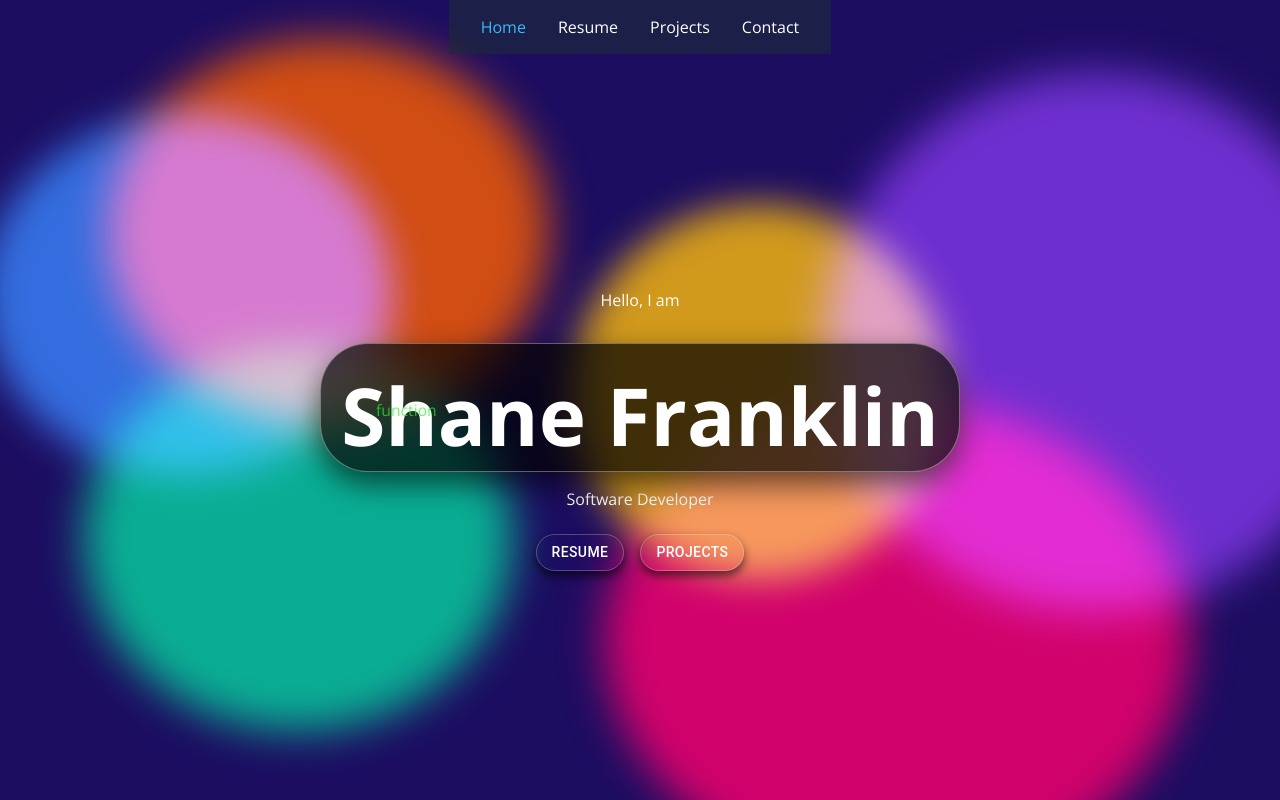
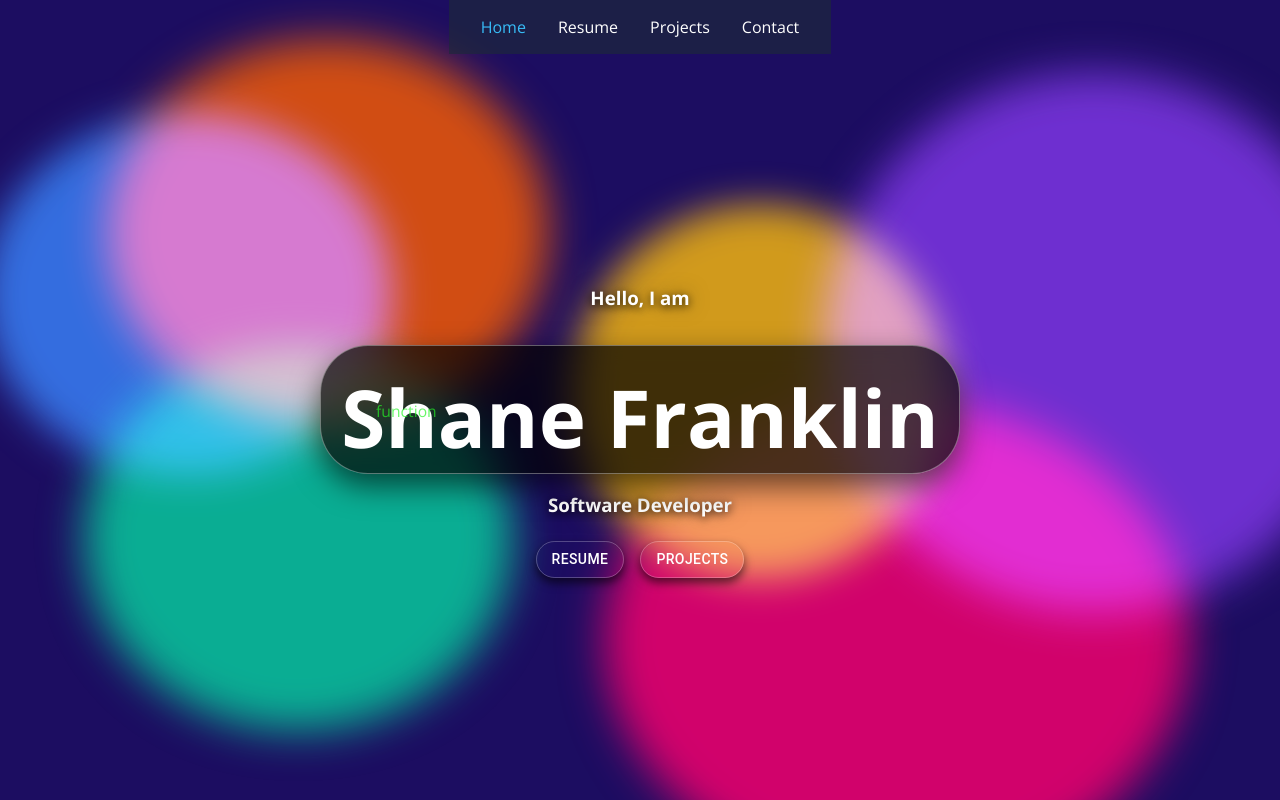
Before and after one commit to shaneTF/portfolio-website-nextjs, a Next.js app: page / in a window 1280 px wide. Built offline with nearby package versions, Linux system fonts and the light colour scheme; what @mui/material-nextjs would draw is missing.

Commit message:
Added some shadowing to the text on the homepage to make it stand out.

```diff
--- a/app/page.module.css
+++ b/app/page.module.css
@@ -10,6 +10,11 @@
 
 .headerHome {
   margin-bottom: 1rem;
+}
+
+.introText,
+.roleText {
+  text-shadow: 0 2px 8px rgba(0, 0, 0, 0.8), 0 0 20px rgba(0, 0, 0, 0.5);
 }
 
 .mainHome {
--- a/app/page.tsx
+++ b/app/page.tsx
@@ -8,7 +8,7 @@ export default function Home() {
     <>
       <div className={classes.homeContainer}>
         <header className={classes.headerHome}>
-          <p>Hello, I am</p>
+          <h3 className={classes.introText}>Hello, I am</h3>
         </header>
         <main className={classes.mainHome}>
           <div className={classes.symbolContainer}>
@@ -21,9 +21,7 @@ export default function Home() {
 
             <SymbolSpawner />
           </div>
-          <div>
-            <p>Software Developer</p>
-          </div>
+          <h3 className={classes.roleText}>Software Developer</h3>
 
           <div className={classes.buttonRow}>
             <HomepageButtons title="Resume" page="/resume" />
--- a/components/projects/projects.module.css
+++ b/components/projects/projects.module.css
@@ -31,7 +31,7 @@
 }
 
 .card {
-  background: #000000 !important;
+  background: #141f7ebe !important;
   color: #ffffff;
   padding: 1rem;
   box-shadow: 0 2px 8px rgba(0, 0, 0, 0.25);
```
